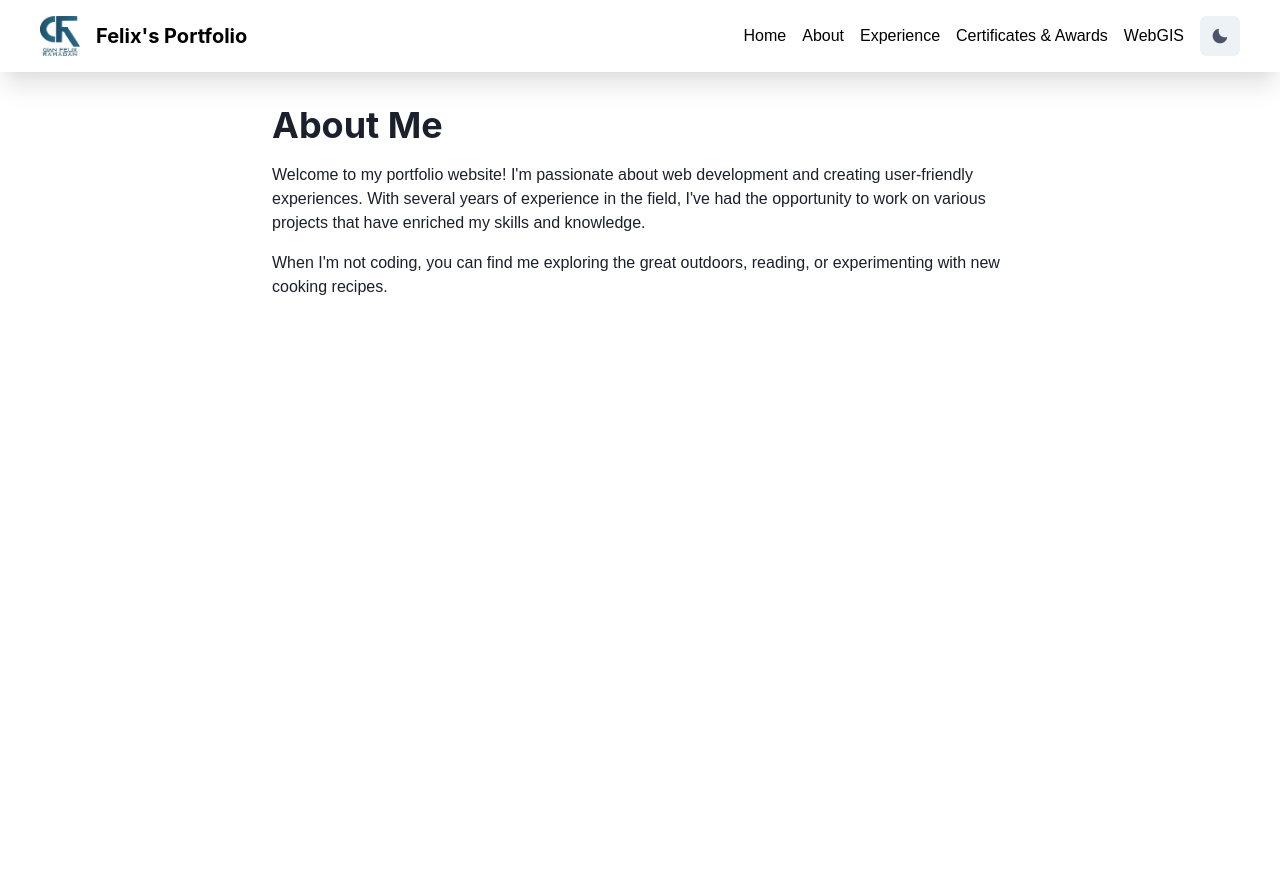
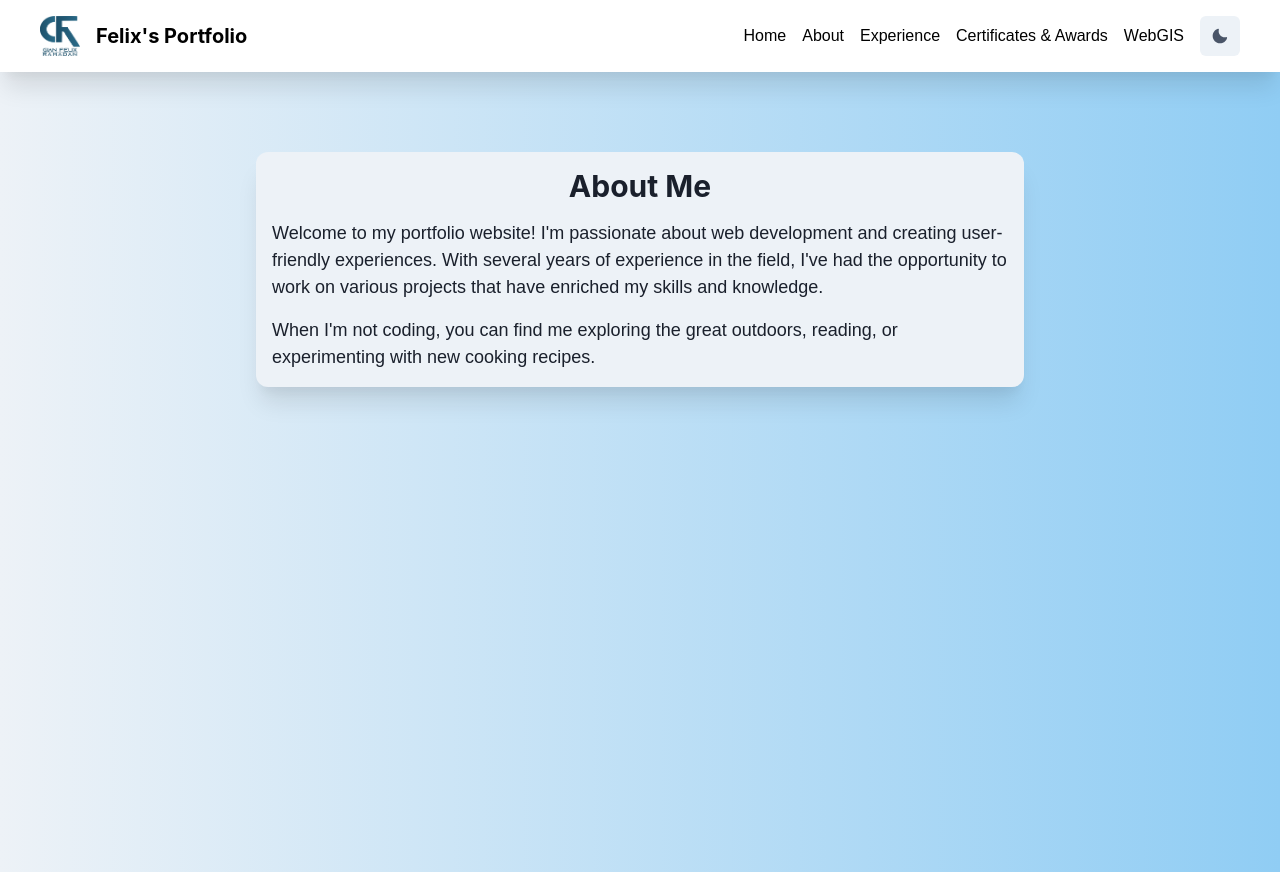
Before and after one commit to gianfelix/web_portfolio_GFR, a React (Create React App) app: page /about in a window 1280 px wide. Before the commit the page ends 800 px from the top, so only its background shows below. Built offline with nearby package versions, Linux system fonts and the light colour scheme.

Commit message:
update again

```diff
--- a/src/components/LandingPage/BtnModalContact.jsx
+++ b/src/components/LandingPage/BtnModalContact.jsx
@@ -32,7 +32,7 @@ export const BtnModalContact = () => {
       <Button
         mr={4}
         colorScheme={isDarkMode ? "gray" : "brand"}
-        size="lg"
+        size={{ base: "sm", md: "lg" }}
         onClick={onOpen}
       >
         Contact Me
--- a/src/components/LandingPage/Hero.jsx
+++ b/src/components/LandingPage/Hero.jsx
@@ -76,7 +76,7 @@ export const Hero = () => {
         transition={{ duration: 0.8 }}
       >
         <Text
-          fontSize="4xl"
+          fontSize={{ base: "xl", md: "4xl" }}
           mt={4}
           color={colorMode === "light" ? "black" : "white"}
           textAlign="left"
@@ -84,7 +84,7 @@ export const Hero = () => {
           Welcome, I'm
         </Text>
         <Text
-          fontSize="5xl"
+          fontSize={{ base: "2xl", md: "5xl" }}
           fontWeight="bold"
           color={colorMode === "light" ? "black" : "white"}
           textAlign="left"
@@ -92,7 +92,7 @@ export const Hero = () => {
           Gian Felix Ramadan
         </Text>
         <MotionText
-          fontSize="3xl"
+          fontSize={{ base: "xl", md: "3xl" }}
           opacity={0.8}
           mt={2}
           color={colorMode === "light" ? "black" : "white"}
@@ -102,7 +102,7 @@ export const Hero = () => {
         </MotionText>
         <Box justifyItems="center">
           <Text
-            fontSize="xl"
+            fontSize={{ base: "md", md: "xl" }}
             mt={8}
             color={colorMode === "light" ? "black" : "white"}
             style={{ textAlign: "justify" }}
@@ -123,7 +123,7 @@ export const Hero = () => {
             borderWidth={2}
             borderColor={isDarkMode ? "white" : "brand.600"}
             color={isDarkMode ? "white" : "brand.700"}
-            size="lg"
+            size={{ base: "sm", md: "lg" }}
             onClick={openModal}
           >
             Show My CV
--- a/src/components/LandingPage/Skills.jsx
+++ b/src/components/LandingPage/Skills.jsx
@@ -31,10 +31,10 @@ export const Skills = () => {
       <Text
           fontSize={{ base: '2xl', md: '3xl' }}
           fontWeight="bold"
+          color={isDarkMode ? 'blue.200' : 'blue.800'}
           letterSpacing="wide"
           textTransform="uppercase"
-          bgGradient={isDarkMode ? 'linear(to-r, blue.300, blue.600)' : 'linear(to-r, blue.500, blue.700)'}
-          bgClip="text"
+
         >
           SKILLS
         </Text>
--- a/src/pages/About.jsx
+++ b/src/pages/About.jsx
@@ -1,17 +1,43 @@
-import React from 'react';
-import { Box, Container, Heading, Text } from '@chakra-ui/react';
+import React from "react";
+import { Box, Container, Heading, Text, useColorMode } from "@chakra-ui/react";
 
 const About = () => {
+  const { colorMode } = useColorMode();
+  const isDarkMode = colorMode === "dark";
+
   return (
-    <Container maxW="container.md" py={8}>
-      <Heading mb={4}>About Me</Heading>
-      <Text>
-        Welcome to my portfolio website! I'm passionate about web development and creating user-friendly experiences. With several years of experience in the field, I've had the opportunity to work on various projects that have enriched my skills and knowledge.
-      </Text>
-      <Text mt={4}>
-        When I'm not coding, you can find me exploring the great outdoors, reading, or experimenting with new cooking recipes.
-      </Text>
-    </Container>
+    <Box
+      bgGradient={
+        isDarkMode
+          ? "linear(to-r, gray.700, blue.900)"
+          : "linear(to-r, gray.100, blue.200)"
+      }
+      minH={"100vh"}
+      py={20}
+    >
+      <Container
+        maxW="container.md"
+        p={4}
+        rounded="xl"
+        boxShadow="xl"
+        // border={"1px solid"}
+        bg={isDarkMode ? "gray.800" : "gray.100"}
+      >
+        <Heading mb={4} textAlign="center" fontSize="3xl">
+          About Me
+        </Heading>
+        <Text fontSize="lg">
+          Welcome to my portfolio website! I'm passionate about web development
+          and creating user-friendly experiences. With several years of
+          experience in the field, I've had the opportunity to work on various
+          projects that have enriched my skills and knowledge.
+        </Text>
+        <Text mt={4} fontSize="lg">
+          When I'm not coding, you can find me exploring the great outdoors,
+          reading, or experimenting with new cooking recipes.
+        </Text>
+      </Container>
+    </Box>
   );
 };
 
```
